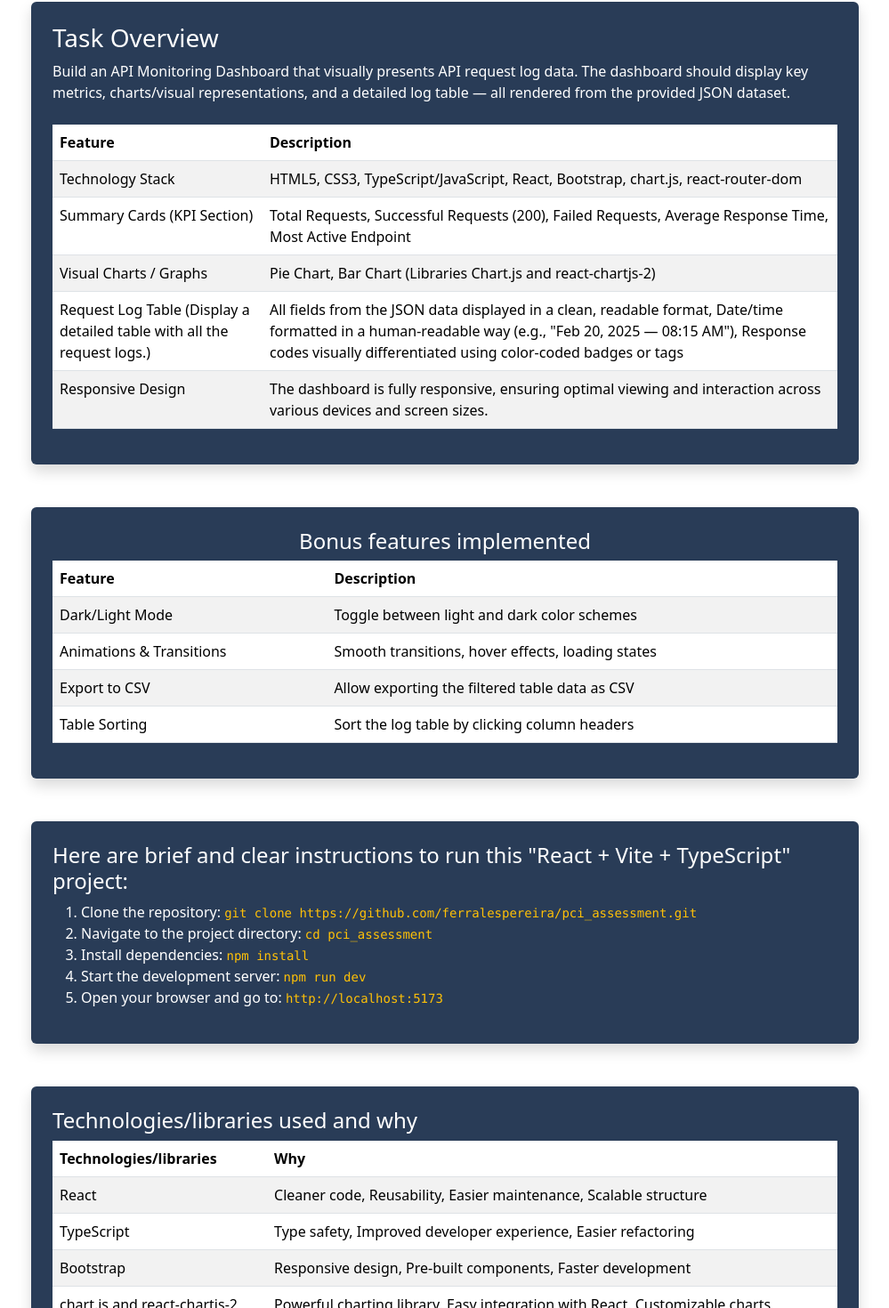
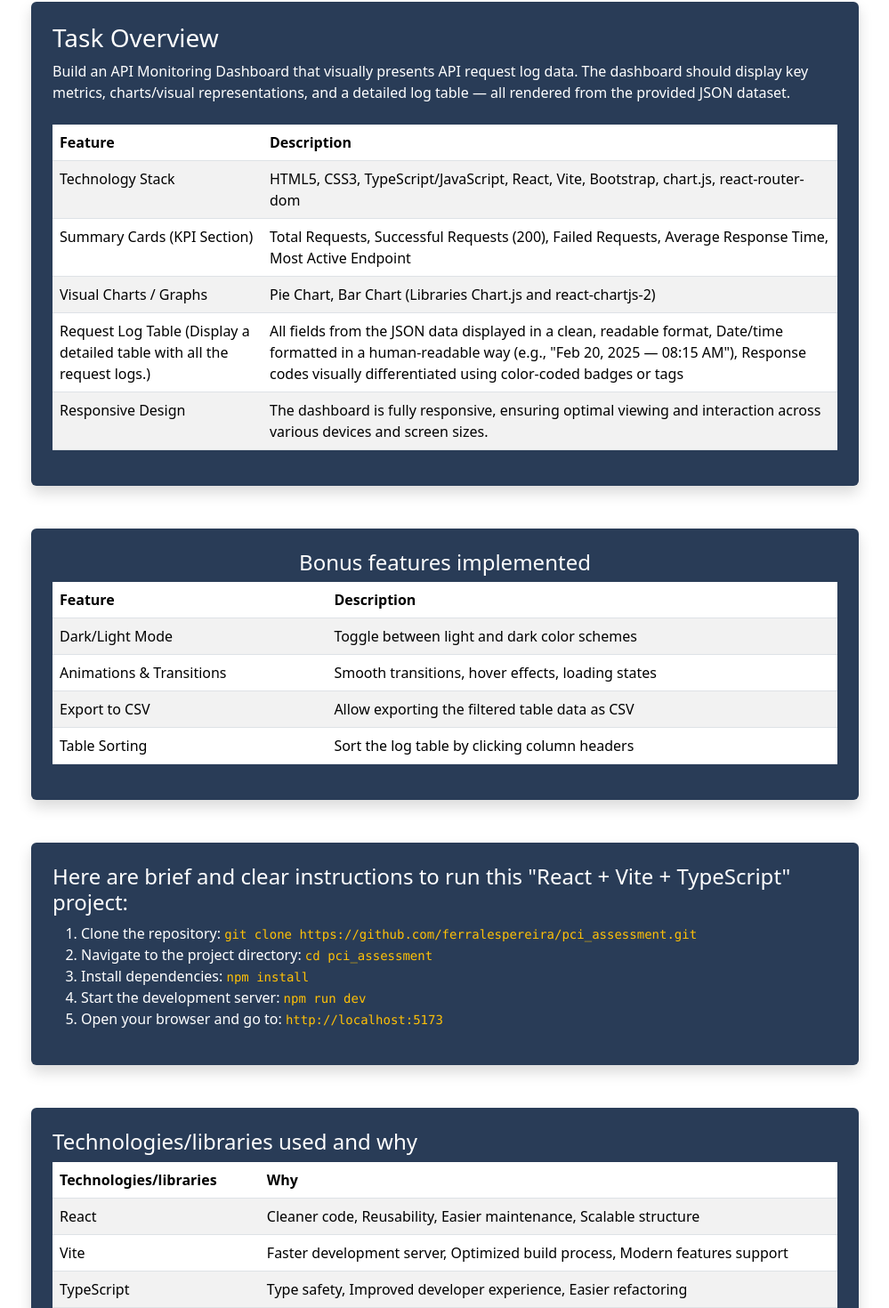
Before and after one commit to ferralespereira/pci_assessment, a React (Vite) app: page /about in a window 1280 px wide. Shown: the part 258-1728 px from the top of the page at 89% size, without its empty margins (140-1139 px from the left). Built offline with nearby package versions, Linux system fonts and the light colour scheme.

Commit message:
setting README.md file and content ditails in About Us view

```diff
--- a/src/pages/AboutUs.tsx
+++ b/src/pages/AboutUs.tsx
@@ -24,7 +24,7 @@ export default function AboutUs() {
                 <tbody>
                   <tr>
                     <td>Technology Stack</td>
-                    <td>HTML5, CSS3, TypeScript/JavaScript, React, Bootstrap, chart.js, react-router-dom</td>
+                    <td>HTML5, CSS3, TypeScript/JavaScript, React, Vite, Bootstrap, chart.js, react-router-dom</td>
                   </tr>
                   <tr>
                     <td>Summary Cards (KPI Section)</td>
@@ -103,6 +103,10 @@ export default function AboutUs() {
                   <td>Cleaner code, Reusability, Easier maintenance, Scalable structure</td>
                 </tr>
                 <tr>
+                  <td>Vite</td>
+                  <td>Faster development server, Optimized build process, Modern features support</td>
+                </tr>
+                <tr>
                   <td>TypeScript</td>
                   <td>Type safety, Improved developer experience, Easier refactoring</td>
                 </tr>
```
Also changed, not shown: 1 other file (tests, documents, lock files or other folders).
